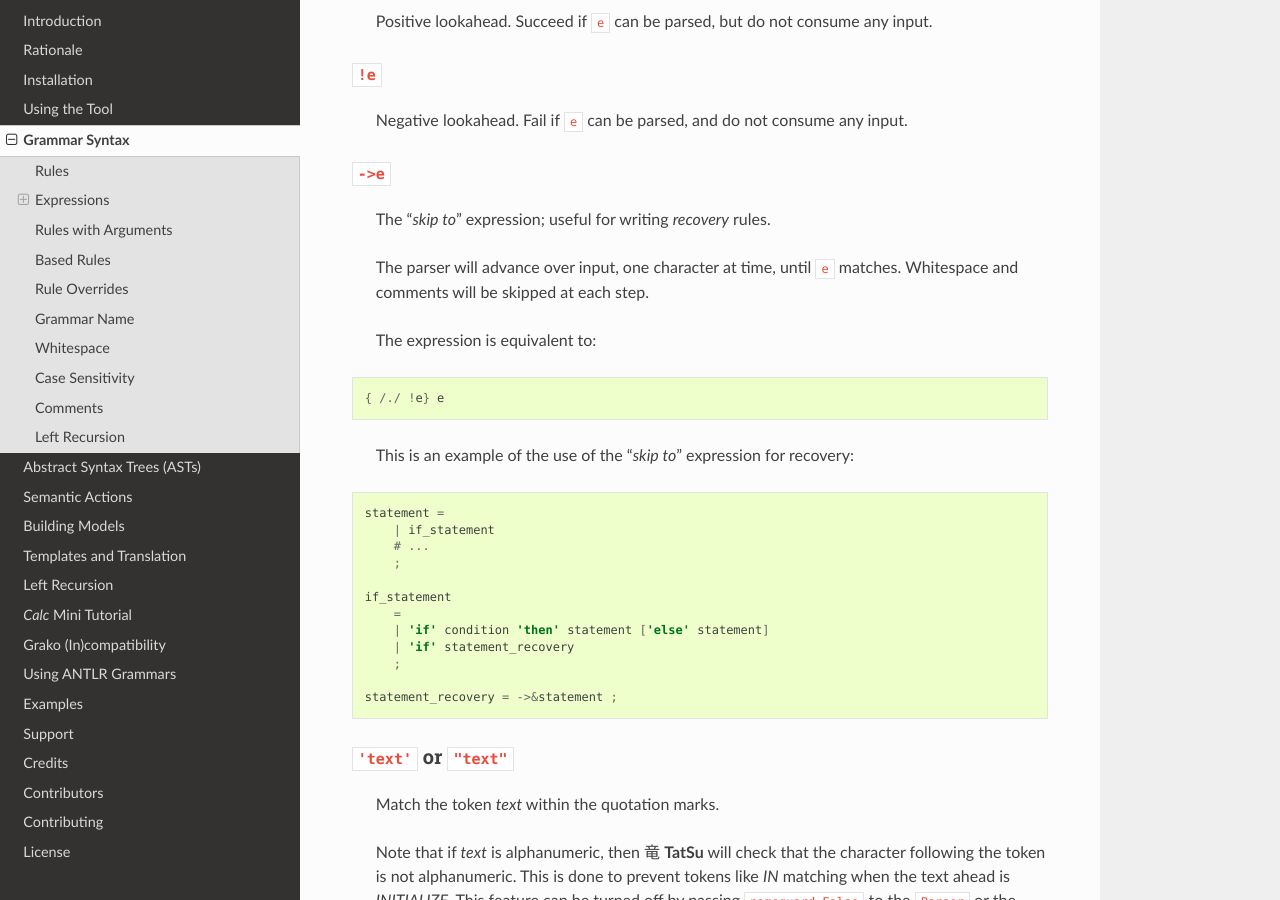
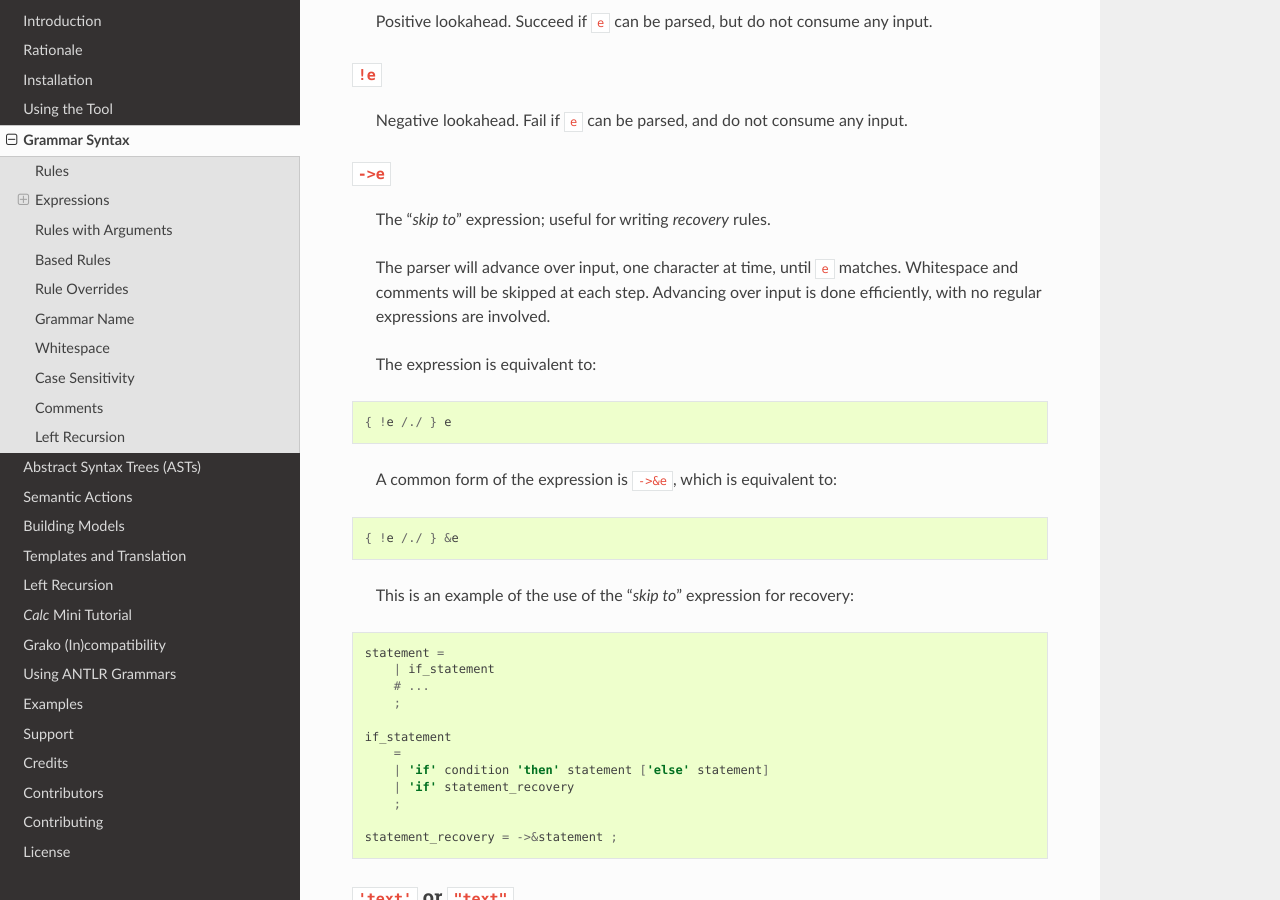
Before and after one commit to neogeny/TatSu, a Sphinx documentation site: the page built from docs/syntax.rst, in a window 1280 px wide and 900 px high, scrolled down 4618 px. Built offline with Sphinx 7.4.7 and the Read the Docs theme 2.0.0, drawn with Linux system fonts in a browser that asks for light colours.

Commit message:
[skip_to] Now ->e is equivalent to { !e /./} e.

```diff
--- a/docs/syntax.rst
+++ b/docs/syntax.rst
@@ -257,13 +257,20 @@ The expressions, in reverse order of operator precedence, can be:
 ^^^^^^^
     The "*skip to*" expression; useful for writing *recovery* rules.
 
-    The parser will advance over input, one character at time, until ``e`` matches. Whitespace and comments will be skipped at each step.
+    The parser will advance over input, one character at time, until ``e`` matches. Whitespace and comments will be skipped at each step. Advancing over input is done efficiently, with no regular expressions are involved.
 
     The expression is equivalent to:
 
 .. code:: ocaml
 
-    { /./ !e} e
+    { !e /./ } e
+..
+
+    A common form of the expression is ``->&e``, which is equivalent to:
+
+.. code:: ocaml
+
+    { !e /./ } &e
 ..
 
     This is an example of the use of the "*skip to*" expression for recovery:
```
Also changed, not shown: 1 other file.
